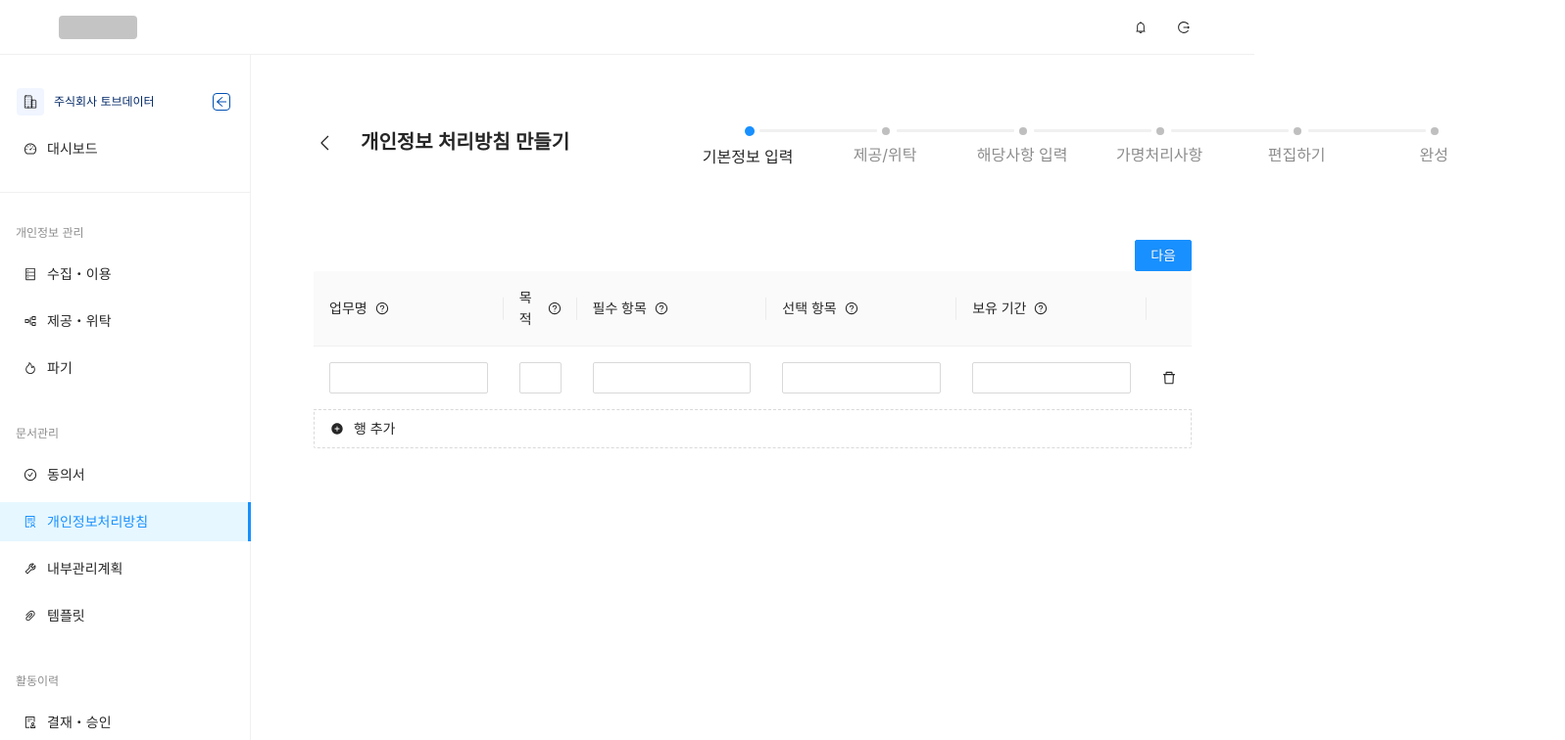
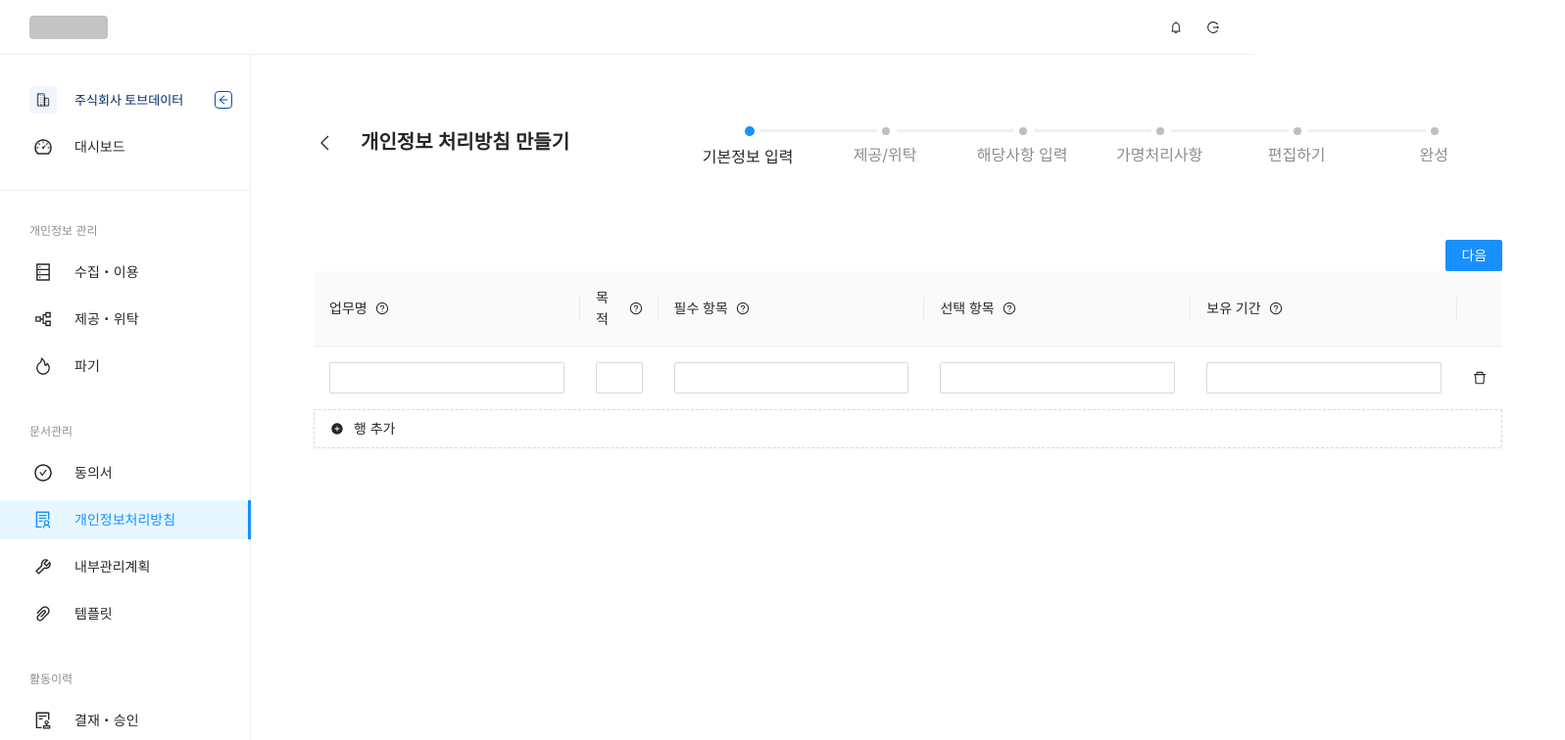
Before and after one commit to tovdata/dpot-front, a Next.js app: page /doc/pipp in a window 1280 px wide. Shown: the top 756 px of the page at 98% size, 1597 px wide, since content can reach past the window. Built offline with nearby package versions, Linux system fonts and the light colour scheme.

Commit message:
2022.04.08. - Modify the components for side menu, page layout, main header

```diff
--- a/components/common/Header.tsx
+++ b/components/common/Header.tsx
@@ -1,6 +1,4 @@
 import styled from 'styled-components';
-// Color
-import { WHITE } from '../../static/color';
 // Component
 import { Button, Steps } from 'antd';
 // Icon
@@ -10,12 +8,12 @@ import { VscChevronLeft } from 'react-icons/vsc';
 // Styled element (HeaderNav)
 const StyledHeaderNav = styled.div`
   align-items: center;
-  background-color: ${WHITE};
-  box-shadow: inset 0px -1px 0px #F0F0F0;
+  background-color: #ffffff;
+  box-shadow: inset 0px -1px 0px #f0f0f0;
   display: flex;
   height: 3.5rem;
   justify-content: space-between;
-  padding: 0 3.75rem;
+  padding: 0 1.875rem;
   position: relative;
   user-select: none;
   width: 100vw;
@@ -42,7 +40,7 @@ const StyledHeaderToolItem = styled.span`
   cursor: pointer;
   display: flex;
   justify-content: center;
-  margin-right: 1.25rem;
+  margin-right: 0.875rem;
   height: 1.5rem;
   width: 1.5rem;
   transition: background-color 0.25s;
@@ -101,10 +99,11 @@ const StyledPageTitle = styled.h2`
   white-space: nowrap;
 `;
 
-// Interface
+/** [Interface] Properties for page header */
 interface PageHeaderProps {
   title: string;
 }
+/** [Interface] Properties for page header contain step */
 interface PageHeaderContainStepProps extends PageHeaderProps {
   current: number;
   onNext: () => void;
@@ -112,6 +111,7 @@ interface PageHeaderContainStepProps extends PageHeaderProps {
   steps: string[];
 }
 
+/** [Component] Main header */
 export const Header = (): JSX.Element => {
   return (
     <StyledHeaderNav>
@@ -123,7 +123,7 @@ export const Header = (): JSX.Element => {
     </StyledHeaderNav>
   )
 }
-// Component (page header contain step)
+/** [Component] Page header contain step */
 export const PageHeaderContainStep = ({ current, onNext, onPrev, title, steps }: PageHeaderContainStepProps): JSX.Element => {
   // Create a step item
   const items: JSX.Element[] = steps.map((item: string, index: number): JSX.Element => (<Steps.Step key={index} title={item} />));
--- a/components/common/Layout.tsx
+++ b/components/common/Layout.tsx
@@ -1,3 +1,4 @@
+import { useEffect, useState } from 'react';
 import styled, { css } from 'styled-components';
 // Component
 import { RecoilRoot } from 'recoil';
@@ -5,10 +6,9 @@ import { Header } from './Header';
 import SideMenu from './SideMenu';
 // Type
 import { CommonElementProps } from '../../models/type';
-import { useState } from 'react';
 
 // Set a side width
-const CLOSE_SIDE_WIDTH: number = 80;
+const CLOSE_SIDE_WIDTH: number = 88;
 const OPEN_SIDE_WIDTH: number = 256;
 
 // Styled element (Layout)
@@ -21,34 +21,35 @@ const StyledLayout = styled.div`
 `;
 // Styled element (Container)
 const StyledContainer = styled.div`
+  display: flex;
+  flex: 1;
   position: relative;
-  z-index: 2;
 `;
 // Styled element (Content)
-const StyledContent = styled.div<MenuOpenStatus>`
-  margin-left: ${CLOSE_SIDE_WIDTH}px;
+const StyledContent = styled.div`
+  display: block;
+  flex: 1;
   padding: 4.625rem 4rem;
   position: relative;
-  transition: margin-left 0.42s;
-  ${(props: any) => props.open && css`
-    margin-left: ${OPEN_SIDE_WIDTH}px;
-  `}
 `;
 // Styled element (Sider)
-const StyledSider = styled.div<MenuOpenStatus>`
-  height: 100%;
-  position: fixed;
+const StyledSider = styled.div<SiderProps>`
+  display: block;
+  position: relative;
   transition: width 0.42s;
   width: ${CLOSE_SIDE_WIDTH}px;
-  z-index: 4;
   ${(props: any) => props.open && css`
     width: ${OPEN_SIDE_WIDTH}px;
   `}
+  ${(props: any) => props.pos <= 56 && css`
+    height: calc(100vh - 56px + ${props.pos}px);
+`}
 `;
 
 /** [Interface] Menu open status */
-interface MenuOpenStatus {
+interface SiderProps {
   open: boolean;
+  pos: number;
 }
 
 /**
@@ -56,9 +57,18 @@ interface MenuOpenStatus {
  */
 const Layout = ({ children }: CommonElementProps): JSX.Element => {
   // Set a local state
+  const [scrollPos, setScrollPos] = useState<number>(0);
   const [openMenu, setOpenMenu] = useState<boolean>(true);
   // Create an event handler (onOpenMenu)
   const onOpenMenu = (): void => setOpenMenu(!openMenu);
+  // Set a effect
+  useEffect((): void => {
+    window.addEventListener('scroll', () => {
+      setScrollPos(window.scrollY || document.documentElement.scrollTop);
+    });
+  });
+  // Set a status to fixed a sider
+  const isFixed: boolean = scrollPos > 56 ? true : false;
 
   // Return an element
   return (
@@ -66,10 +76,10 @@ const Layout = ({ children }: CommonElementProps): JSX.Element => {
       <StyledLayout>
         <Header />
         <StyledContainer>
-          <StyledSider open={openMenu}>
-            <SideMenu onOpen={onOpenMenu} open={openMenu} />
+          <StyledSider open={openMenu} pos={scrollPos}>
+            <SideMenu isFixed={isFixed} onOpen={onOpenMenu} open={openMenu} />
           </StyledSider>
-          <StyledContent open={openMenu}>{children}</StyledContent>
+          <StyledContent>{children}</StyledContent>
         </StyledContainer>
       </StyledLayout>
     </RecoilRoot>
--- a/components/common/SideMenu.tsx
+++ b/components/common/SideMenu.tsx
@@ -10,30 +10,49 @@ import { AiOutlineApartment, AiOutlineTeam } from 'react-icons/ai';
 // Link
 import Link from 'next/link';
 
+// Set a side width
+const CLOSE_SIDE_WIDTH: number = 88;
+const OPEN_SIDE_WIDTH: number = 256;
+
 // Styled component (sideMenu)
-const StyledSideMenu = styled.div<MenuOpenStatus>`
+const StyledSideMenu = styled.div<SideMenuProps>`
   height: 100%;
   overflow-y: auto;
   position: relative;
+  width: ${OPEN_SIDE_WIDTH}px;
+  transition: all 0.42s;
+  .ant-menu-item {
+    padding-left: 2.125rem !important;
+  }
+  .ant-menu-item > .ant-menu-title-content {
+    margin-left: 1.375rem;
+  }
+  .ant-menu-item > svg {
+    height: 1.25rem;
+    width: 1.25rem;
+  }
   .ant-menu-item-group {
     margin-bottom: 1.875rem;
   }
   .ant-menu-item-group-title {
     font-size: 12px;
+    padding-left: 1.875rem;
     overflow:hidden;
     white-space:nowrap;
   }
   ${(props: any) => !props.open && css`
+    width: ${CLOSE_SIDE_WIDTH}px;
     .ant-menu-item > svg {
-      margin-left: 9px;
-      margin-right: 48px;
-      transition-delay: 0.08s;
+      margin-right: 3rem;
     }
     .ant-menu-item-group-title {
-      padding-left: 20px;
-      padding-right: 12px;
-      transition-delay: 0.12s;
+      padding-left: 1.5rem;
+      padding-right: 0.75rem;
     }
+  `}
+  ${(props: any) => props.isFixed && css`
+    position: fixed;
+    top: 0;
   `}
 `;
 // Styled component (sideMenuToggle)
@@ -45,10 +64,11 @@ const StyledSideMenuToggle = styled.div<MenuOpenStatus>`
   color: #0050B3;
   cursor: pointer;
   display: flex;
+  font-size: 12px;
   justify-content: center;
   height: 1.125rem;
   position: absolute;
-  right: 1.25rem;
+  right: 1.125rem;
   transition: transform 0.42s, background-color 0.29s, color: 0.29s;;
   top: 11px;
   width: 1.125rem;
@@ -56,7 +76,7 @@ const StyledSideMenuToggle = styled.div<MenuOpenStatus>`
   ${(props: any) => !props.open && css`
     background-color: #0050B3;
     color: #ffffff;
-    right: 30px;
+    right: 2.08rem;
     svg {
       transform: rotate(180deg);
     }
@@ -70,8 +90,8 @@ const StyledSideMenuProfile = styled.li`
   height: 2.5rem;
   margin: 4px 0 8px 0;
   overflow: hidden;
-  padding-left: 17px;
-  padding-right: 16px;
+  padding-left: 1.875rem;
+  padding-right: 0;
   position: relative;
   width: 100%;
 `;
@@ -84,11 +104,9 @@ const StyledSideMenuProfileIcon = styled.span<MenuOpenStatus>`
   height: 1.75rem;
   justify-content: center;
   padding: 7px;
-  transition: margin 0.4s, opacity 0.28s, padding 0.4s;
+  transition: opacity 0.26s;
   user-select: none;
   ${(props: any) => !props.open && css`
-    margin-left: 9px;
-    margin-right: 48px;
     opacity: 0;
     transition-delay: 0.12s;
   `}
@@ -98,10 +116,12 @@ const StyledSideMenuProfileContent = styled.div<MenuOpenStatus>`
   color: #002766;
   display: block;
   flex: 1;
-  font-size: 12px;
+  font-size: 13px;
   line-height: 1.5715;
-  margin-left: 10px;
+  margin-left: 1.125rem;
   overflow: hidden;
+  padding-right: 2.875rem;
+  text-overflow: ellipsis;
   transition: opacity 0.19s;
   white-space:nowrap;
   ${(props: any) => !props.open && css`
@@ -115,14 +135,15 @@ interface MenuOpenStatus {
 }
 /** [Interface] Properties for side menu */
 interface SideMenuProps {
+  isFixed: boolean;
   open: boolean;
-  onOpen: () => void;
+  onOpen?: () => void;
 }
 
 /**
  * [Component] Side menu
  */
-const SideMenu = ({open, onOpen}: SideMenuProps): JSX.Element => {
+const SideMenu = ({ isFixed, open, onOpen }: SideMenuProps): JSX.Element => {
   // Get a router
   const router = useRouter();
   // Extract a submenu key, path
@@ -131,8 +152,8 @@ const SideMenu = ({open, onOpen}: SideMenuProps): JSX.Element => {
   // Return an element
   return (
     <>
-      <StyledSideMenu open={open}>
-      <Menu defaultSelectedKeys={[path]} mode='inline' style={{ cursor: 'pointer', paddingTop: 24, userSelect: 'none', width: '100%' }}>
+      <StyledSideMenu isFixed={isFixed} open={open}>
+        <Menu defaultSelectedKeys={[path]} mode='inline' style={{ cursor: 'pointer', paddingTop: 22, userSelect: 'none', width: '100%' }}>
           <StyledSideMenuProfile>
             <StyledSideMenuProfileIcon open={open}>
               <IoBusinessOutline />
@@ -145,18 +166,18 @@ const SideMenu = ({open, onOpen}: SideMenuProps): JSX.Element => {
           <Menu.Item icon={<AiOutlineDashboard />} key='/'><Link href='/'>대시보드</Link></Menu.Item>
           <Divider />
           <Menu.ItemGroup title={open ? '개인정보 관리' : '정보관리'}>
-          <Menu.Item key='/pim/cu' icon={<AiOutlineDatabase />}>
+            <Menu.Item key='/pim/cu' icon={<AiOutlineDatabase size={20} />}>
               <Link href='/pim/cu'>수집・이용</Link>
             </Menu.Item>
-          <Menu.Item key='/pim/pc' icon={<AiOutlinePartition />}>
+            <Menu.Item key='/pim/pc' icon={<AiOutlinePartition size={20}/>}>
               <Link href='/pim/pc'>제공・위탁</Link>
             </Menu.Item>
-          <Menu.Item key='/pim/dest' icon={<AiOutlineFire />}>
+            <Menu.Item key='/pim/dest' icon={<AiOutlineFire size={20}/>}>
               <Link href='/pim/dest'>파기</Link>
             </Menu.Item>
           </Menu.ItemGroup>
           <Menu.ItemGroup title='문서관리'>
-          <Menu.Item key='/doc/consent' icon={<AiOutlineCheckCircle />}>
+            <Menu.Item key='/doc/consent' icon={<AiOutlineCheckCircle size={20}/>}>
               <Link href='/doc/consent'>동의서</Link>
             </Menu.Item>
             <Menu.Item key='/doc/pipp' icon={<AiOutlineSolution />}>
```
Lines whose indentation alone changed are shown as unchanged.
